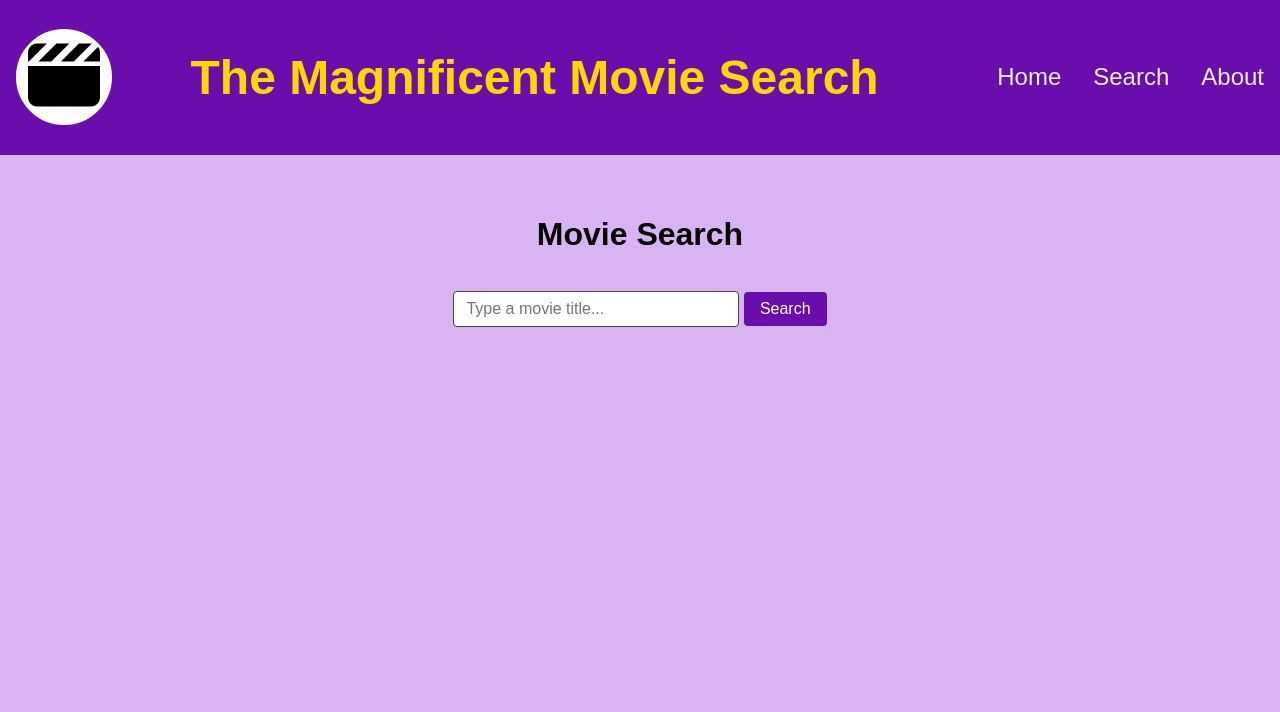
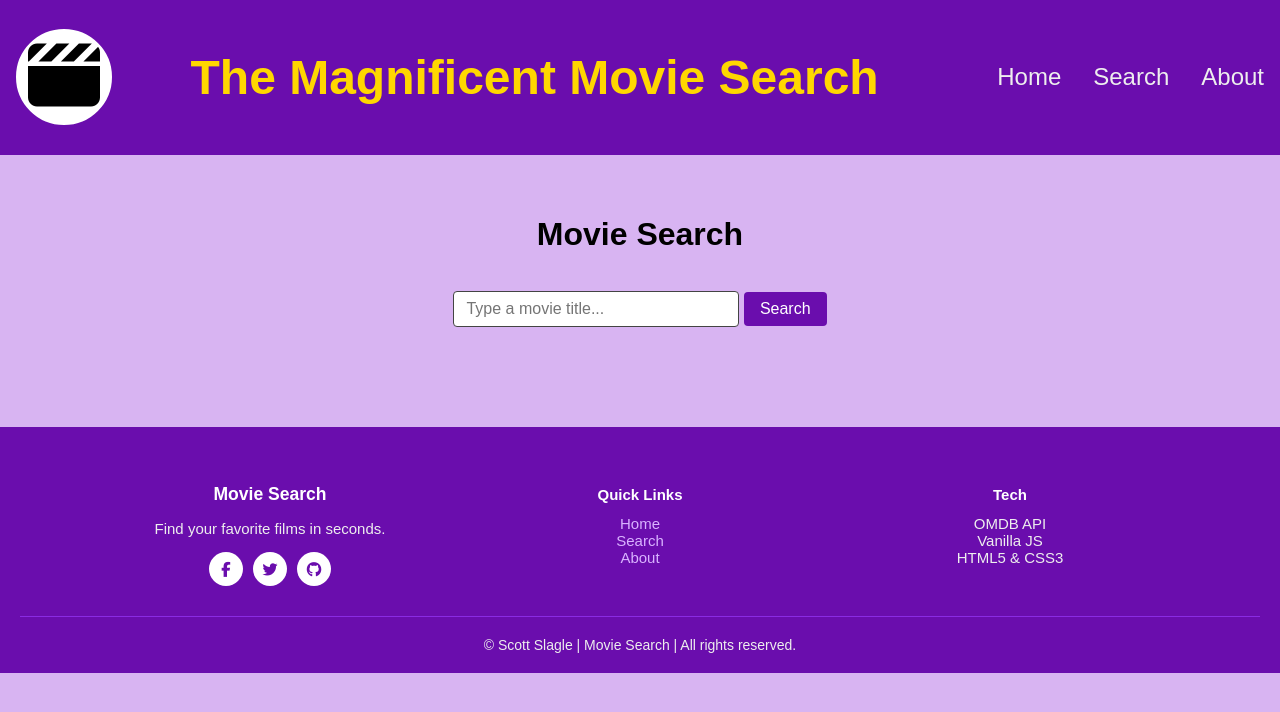
Before and after one commit to ScottS-Frontend/Module4-FinalProject, a plain HTML site: page index.html in a window 1280 px wide. Drawn offline with Linux system fonts and the light colour scheme.

Commit message:
Project Completed

```diff
--- a/index.html
+++ b/index.html
@@ -51,6 +51,7 @@
           <option value="yearAsc">Year (oldest)</option>
           <option value="yearDesc">Year (newest)</option>
         </select>
+
       </div>
     </div>
   </div>
@@ -61,4 +62,42 @@
   <!-- SCRIPT -->
   <script src="script.js"></script>
 </body>
+<footer class="site-footer">
+  <div class="footer-container">
+    <!-- left column -->
+    <div class="footer-col">
+      <h3>Movie Search</h3>
+      <p>Find your favorite films in seconds.</p>
+      <div class="socials">
+        <a href="#" aria-label="Facebook"><i class="fab fa-facebook-f"></i></a>
+        <a href="#" aria-label="Twitter"><i class="fab fa-twitter"></i></a>
+        <a href="#" aria-label="GitHub"><i class="fab fa-github"></i></a>
+      </div>
+    </div>
+
+    <!-- middle column -->
+    <div class="footer-col">
+      <h4>Quick Links</h4>
+      <ul>
+        <li><a href="#">Home</a></li>
+        <li><a href="#search">Search</a></li>
+        <li><a href="#about">About</a></li>
+      </ul>
+    </div>
+
+    <!-- right column -->
+    <div class="footer-col">
+      <h4>Tech</h4>
+      <ul>
+        <li>OMDB API</li>
+        <li>Vanilla JS</li>
+        <li>HTML5 & CSS3</li>
+      </ul>
+    </div>
+  </div>
+
+  <div class="footer-bottom">
+    © <span id="year"></span>Scott Slagle | Movie Search | All rights reserved.
+  </div>
+</footer>
 </html>
--- a/script.js
+++ b/script.js
@@ -42,7 +42,7 @@ function showSkeletons(count = 6) {
   const fragment = document.createDocumentFragment();
 
   for (let i = 0; i < count; i++) {
-    const card = createEl('div', '', 'movie-card skeleton__fade'); // add class for fade
+    const card = createEl('div', '', 'movie-card skeleton__fade');
 
     const skeletonImg = createEl('div', '', 'skeleton-card');
     const skeletonTitle = createEl('div', '', 'skeleton-text');
@@ -77,7 +77,7 @@ function renderMovies(movies) {
   const imagePromises = [];
 
   movies.forEach(movie => {
-    const card = createEl('div', '', 'movie-card fade__in.'); // fade__in. for smooth transition
+    const card = createEl('div', '', 'movie-card fade__in.');
     let posterDiv;
 
     // Poster exists?
@@ -195,3 +195,6 @@ sortSelect.addEventListener('change', () => {
   const sorted = [...lastMovies].sort(sorters[key]);
   renderMovies(sorted);
 });
+
+// footer year
+document.getElementById('year').textContent = new Date().getFullYear();
--- a/styles.css
+++ b/styles.css
@@ -8,9 +8,9 @@ html {
 }
 
 body {
-    margin: 0;                /* remove default margin */
-    font-family: sans-serif;  /* optional, your site font */
-    background-color: #d8b4f2; /* light purple */
+    margin: 0;
+    font-family: sans-serif;
+    background-color: #d8b4f2;
 }
 
 /* =====================
@@ -52,11 +52,11 @@ body {
 
 /* SITE TITLE / MARQUEE */
 .site__title {
-    color: #FFD700;             /* bright gold */
-    font-size: 32px;            /* desktop size */
+    color: #FFD700;
+    font-size: 32px;
     font-weight: bold;
     text-align: center;
-    flex: 1;                    /* space between logo and links */
+    flex: 1;
     display: flex;
     align-items: center;
     justify-content: center;
@@ -65,8 +65,8 @@ body {
     position: relative;
 
     /* Animation */
-    transform: translateX(-100%); /* start off-screen left */
-    animation: slide-in 1.2s forwards ease-out; /* run once */
+    transform: translateX(-100%);
+    animation: slide-in 1.2s forwards ease-out;
 }
 
 @keyframes slide-in {
@@ -181,8 +181,8 @@ button:hover {
    SKELETON LOADING
 ===================== */
 .skeleton-card {
-    width: 100%;               /* full width of card */
-    height: 240px;             /* match movie poster height */
+    width: 100%;
+    height: 240px;
     border-radius: 4px;
     background: linear-gradient(
         90deg,
@@ -298,6 +298,79 @@ button:hover {
     color: #555;
 }
 
+
+/* ---------- FOOTER ---------- */
+.site-footer {
+  background: #6a0dad;
+  color: #eee;
+  padding: 40px 20px 20px;
+  margin-top: 60px;
+  font-size: 15px;
+  text-align: center;
+}
+
+.footer-container {
+  max-width: 1100px;
+  margin: 0 auto;
+  display: flex;
+  flex-wrap: wrap;
+  justify-content: center;
+  gap: 40px 120px;
+  padding: 0 40px;
+}
+
+.footer-col {
+  flex: 0 1 250px;
+  text-align: center;
+}
+
+.footer-col h3,
+.footer-col h4 {
+  margin-bottom: 12px;
+  color: #fff;
+}
+
+.footer-col ul {
+  list-style: none;
+  padding: 0;
+  margin: 0 auto;
+}
+
+.footer-col a {
+  color: #d9b3ff;
+  text-decoration: none;
+  transition: color .25s;
+}
+.footer-col a:hover { color: #fff; }
+
+/* social icons stay centred */
+.socials {
+  margin-top: 10px;
+  display: flex;
+  justify-content: center;
+  gap: 10px;
+}
+.socials a {
+  display: inline-flex;
+  align-items: center;
+  justify-content: center;
+  width: 34px;
+  height: 34px;
+  background: #fff;
+  color: #6a0dad;
+  border-radius: 50%;
+  transition: transform .2s;
+}
+.socials a:hover { transform: scale(1.1); }
+
+
+.footer-bottom {
+  margin-top: 30px;
+  padding-top: 20px;
+  border-top: 1px solid #8a2be2;
+  font-size: 14px;
+}
+
 /* =====================
    RESPONSIVE RULES
 ===================== */
@@ -327,8 +400,8 @@ button:hover {
     .logo { font-size: 48px; }
 
     .site__title {
-        font-size: 18px;       /* slightly smaller than links */
-        order: 1;               /* between logo and hamburger */
+        font-size: 18px;
+        order: 1;
         width: 100%;
         justify-content: center;
         text-align: center;
@@ -356,7 +429,7 @@ button:hover {
     }
 
     .nav__links a {
-        font-size: 20px;       /* slightly larger than title */
+        font-size: 20px;
         display: block;
     }
 
```
